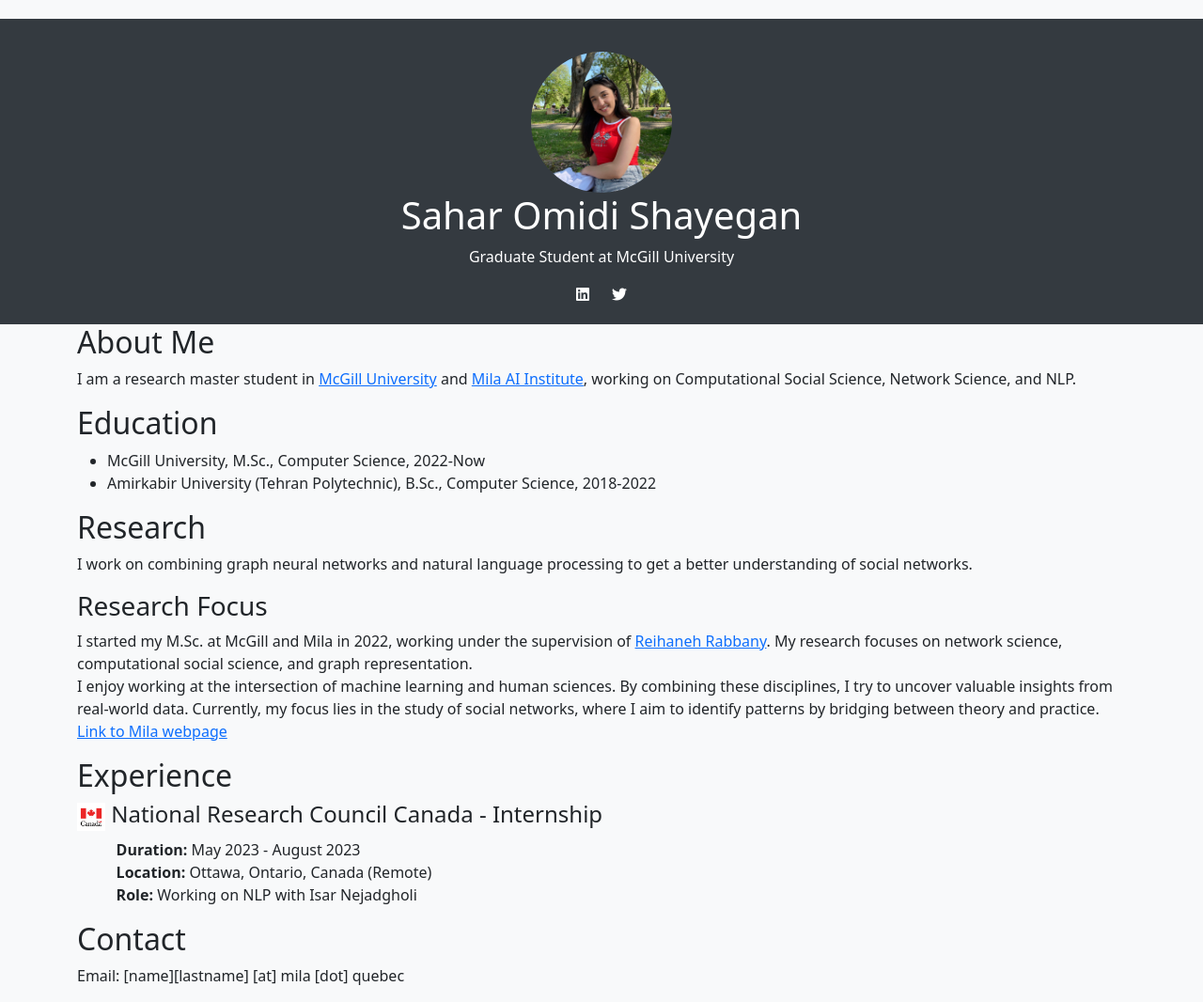
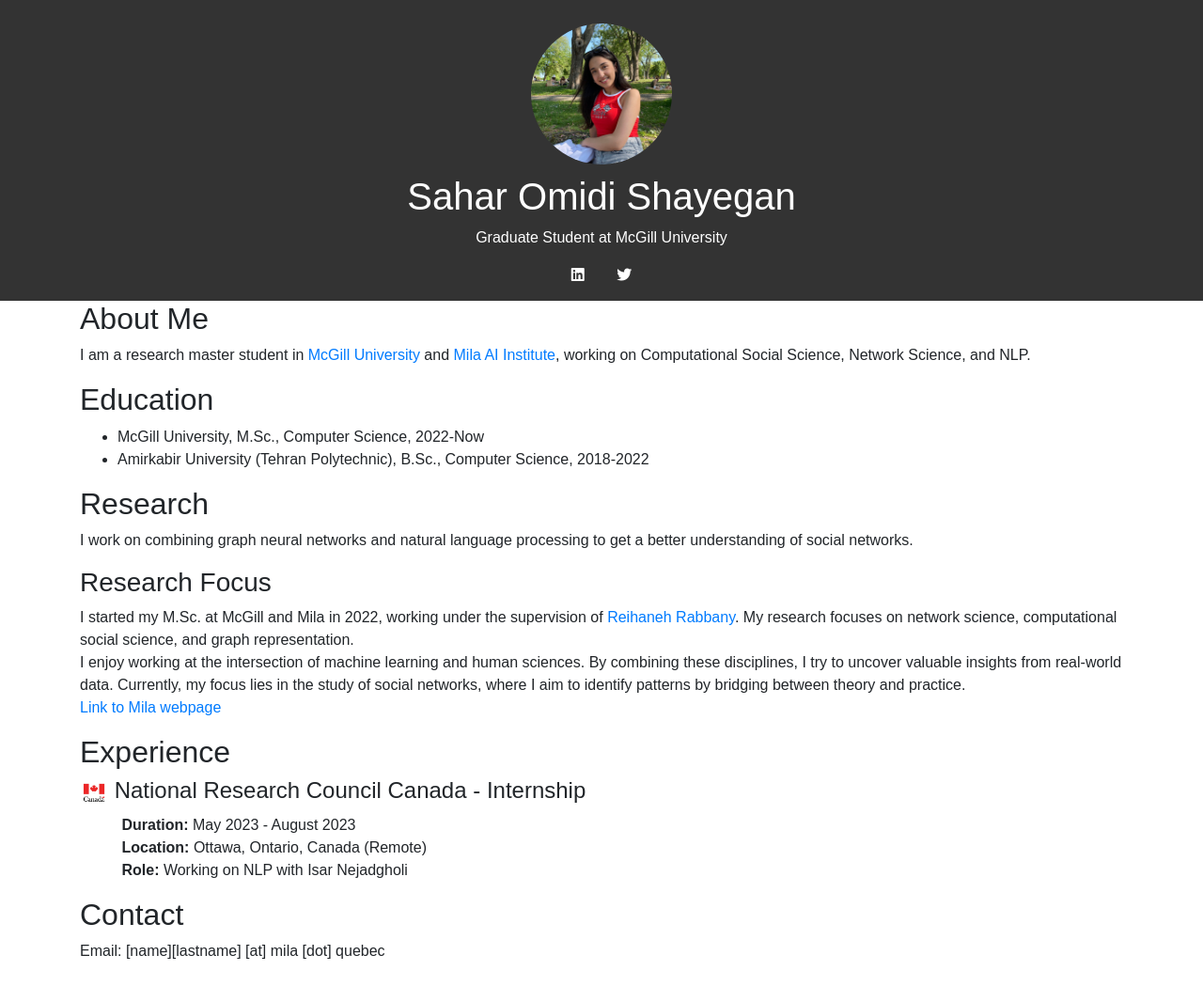
Before and after one commit to saharshayegan/saharshayegan.github.io, a Jekyll site: the page built from index.md, in a window 1280 px wide. Shown: the whole page at 94% size. Built offline with Jekyll 4.4.1, drawn with Linux system fonts in a browser that asks for light colours; our own code applies the rules of GitHub Pages for plain Markdown files; after the commit the page ends 1040 px from its top, so only the background shows below that.

Commit message:
new layout

```diff
--- a/_layouts/default.html
+++ b/_layouts/default.html
@@ -1,53 +1,44 @@
 <!DOCTYPE html>
 <html lang="en">
-
 <head>
   <meta charset="UTF-8">
-  <meta name="viewport" content="width=device-width, initial-scale=1.0">
   <title>{{ site.title }}</title>
-  <link href="https://cdn.jsdelivr.net/npm/bootstrap@5.1.0/dist/css/bootstrap.min.css" rel="stylesheet">
+  <link rel="stylesheet" href="https://stackpath.bootstrapcdn.com/bootstrap/4.5.0/css/bootstrap.min.css">
   <link rel="stylesheet" href="https://cdnjs.cloudflare.com/ajax/libs/font-awesome/5.15.3/css/all.min.css">
-
   <style>
-    /* Additional styling */
     body {
-      padding-top: 20px;
-      background-color: #f8f9fa;
+      font-family: Arial, Helvetica, sans-serif;
     }
-
     header {
-      background: #343a40;
+      background-color: #333;
       color: white;
-      padding: 20px 0;
+      padding: 15px;
       text-align: center;
     }
-
-    img.profile-pic {
+    section {
+      padding: 20px;
+    }
+    .profile-pic {
       max-width: 150px;
+      margin: 10px auto;
+      display: block;
       border-radius: 50%;
-      margin-top: 15px;
     }
-
-    .social-icons {
-      margin-top: 10px;
+    .social-icons a {
+      color: white;
+      margin: 0 15px;
     }
-
-    .social-icons a {
-      margin: 0 10px;
-      color: white;
-      text-decoration: none;
+    .nav-link {
+      cursor: pointer;
     }
-
-    img.logo {
-    width: 40px;
-    height: 40px;
-  }
+    .bg-lightgrey {
+      background-color: #f2f2f2;
+    }
   </style>
 </head>
-
 <body>
   <header>
-    <img src="figs/sahars_photo.jpeg" alt="Profile Picture" class="profile-pic">
+    <img src="figs/sahars_photo.jpeg" class="profile-pic" alt="Profile Picture">
     <h1>{{ site.title }}</h1>
     <p>{{ site.description }}</p>
     <div class="social-icons">
@@ -60,7 +51,8 @@
     {{ content }}
   </div>
 
-  <script src="https://cdn.jsdelivr.net/npm/bootstrap@5.1.0/dist/js/bootstrap.bundle.min.js"></script>
+  <script src="https://code.jquery.com/jquery-3.5.1.slim.min.js"></script>
+  <script src="https://cdn.jsdelivr.net/npm/@popperjs/core@2.9.3/dist/umd/popper.min.js"></script>
+  <script src="https://stackpath.bootstrapcdn.com/bootstrap/4.5.0/js/bootstrap.min.js"></script>
 </body>
-
 </html>
```
